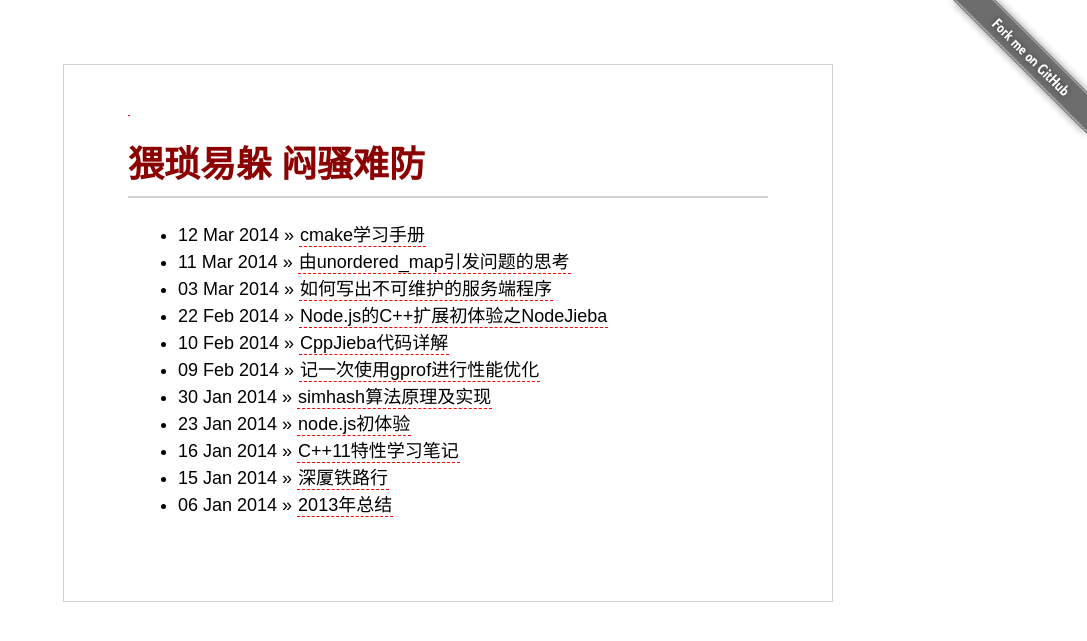
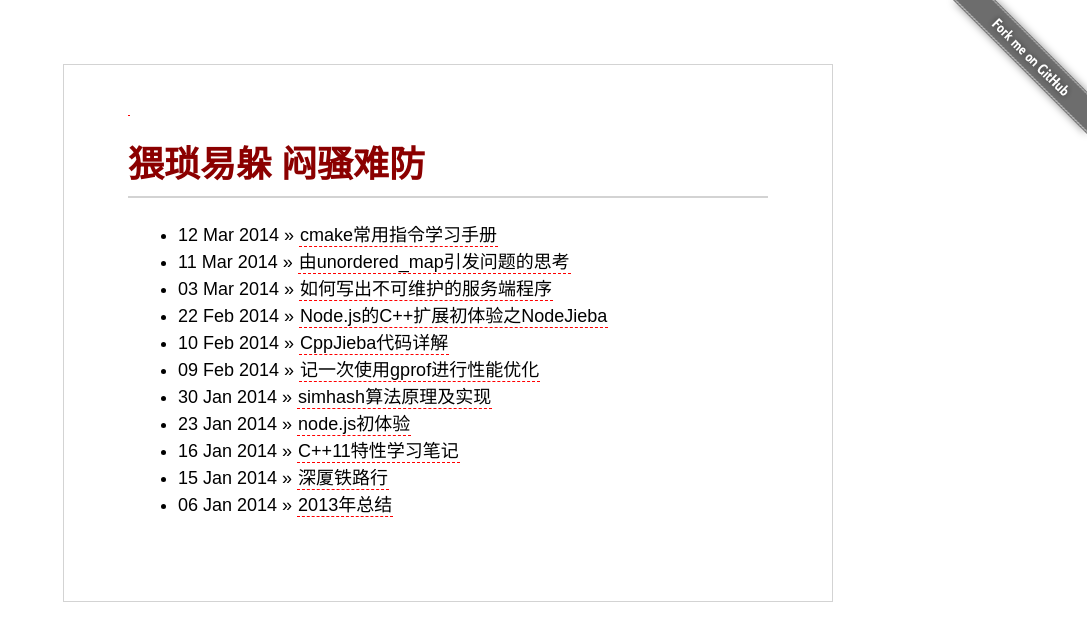
Before and after one commit to yanyiwu/blog, a Jekyll site: the page built from index.html, in a window 1280 px wide. Shown: the top 641 px of the page, without its empty margins (193-1280 px from the left). Built offline with Jekyll 4.4.1, drawn with Linux system fonts in a browser that asks for light colours; Markdown is read by kramdown in place of the engine named in the settings.

Commit message:
ci cmake

```diff
--- a/_posts/2014-03-12-cmake-xue-xi-shou-ce.markdown
+++ b/_posts/2014-03-12-cmake-xue-xi-shou-ce.markdown
@@ -1,6 +1,6 @@
 ---
 layout: post
-title:  "cmake学习手册"
+title:  "cmake常用指令学习手册"
 date:   2014-03-12
 categories: jekyll update
 ---
```
Also changed, not shown: other parts of _posts/2014-03-12-cmake-xue-xi-shou-ce.markdown (+2 -0 lines).
